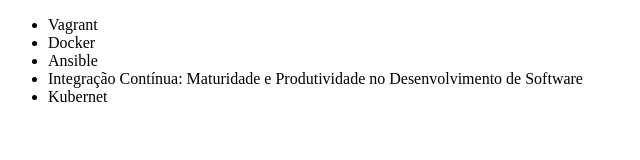
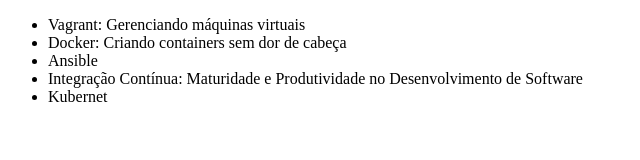
Before and after one commit to kimalextst/Alura-Git-e-Github, a plain HTML site: page index.html in a window 1280 px wide. Shown: the whole page, without its empty margins (0-640 px from the left). Drawn offline with Linux system fonts and the light colour scheme.

Commit message:
Corrigindo nome de alguns cursos

```diff
--- a/index.html
+++ b/index.html
@@ -6,8 +6,8 @@
 </head>
 <body>
     <ul>
-        <li>Vagrant</li>
-        <li>Docker</li>
+        <li>Vagrant: Gerenciando máquinas virtuais</li>
+        <li>Docker: Criando containers sem dor de cabeça</li>
         <li>Ansible</li>
         <li>Integração Contínua: Maturidade e Produtividade no Desenvolvimento de Software</li>
         <li>Kubernet</li>
```
